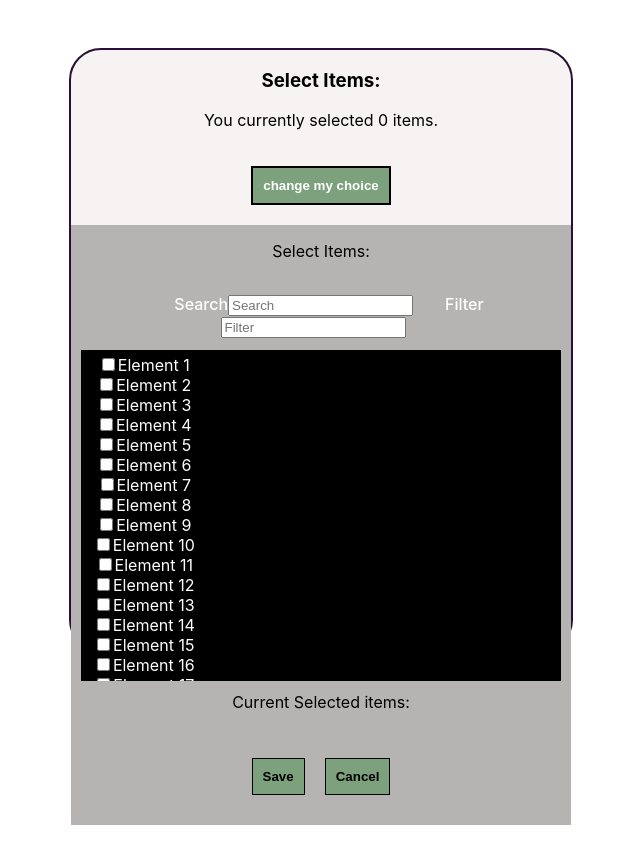
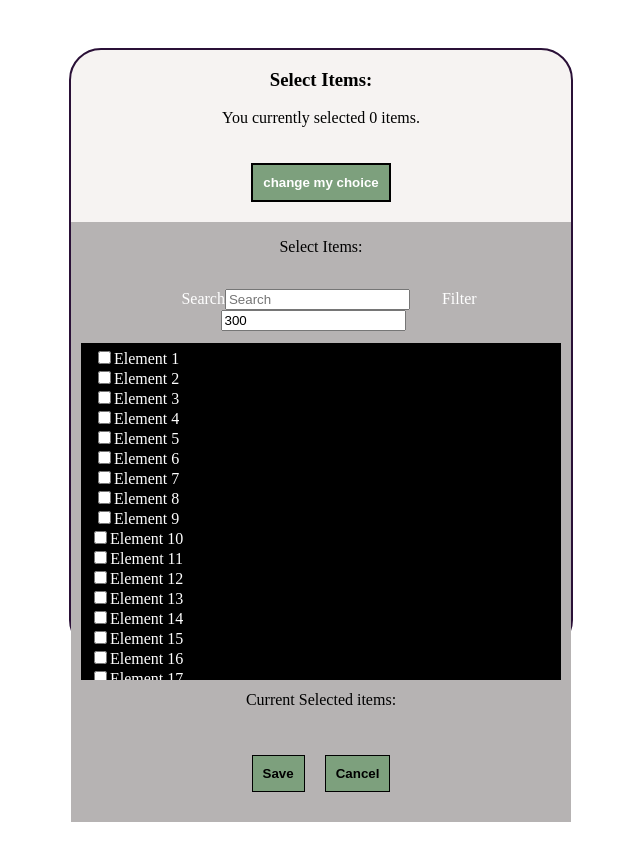
Before and after one commit to Picolina2019/widget, a React (Create React App) app: page / in a window 1280 px wide. Both pictures are taken after a click on the button "change my choice". Shown: the whole page, without its empty margins (319-959 px from the left). Before the commit the page ends 825 px from the top, so only its background shows below. Built offline with nearby package versions, Linux system fonts and the light colour scheme.

Commit message:
search fix

```diff
--- a/src/App.css
+++ b/src/App.css
@@ -14,8 +14,8 @@
 .buttons {
   background: black;
   color: white;
-  padding: 10px;
-  margin: 10px;
+  padding: 5px;
+  margin: 5px;
 }
 .button-change {
   margin: 20px 20px;
--- a/src/App.js
+++ b/src/App.js
@@ -11,6 +11,7 @@ function App() {
   const [dialog, setDialog] = useState(false);
   const [isSelected, setIsSelected] = useState(initialStateSelected);
   const [selectedElementsList, setSelectedElementsList] = useState([]);
+
 
   console.log(isSelected);
   console.log(selectedElementsList);
--- a/src/Dialog/Dialog.jsx
+++ b/src/Dialog/Dialog.jsx
@@ -1,4 +1,4 @@
-import React from 'react';
+import React, { useEffect, useState } from 'react';
 import styles from './Dialog.module.css';
 // const Dialog = React.memo(function Dialog({elements}) {
 const Dialog = ({
@@ -10,6 +10,9 @@ const Dialog = ({
   selectedCount,
   setIsSelected,
 }) => {
+  const [searchElement, setSearchElement] = useState('');
+  const [searchResult, setSearchResult] = useState(elements);
+  const [filterAmount, setFilterAmount] = useState(300);
   const disabled = selectedCount >= 3;
 
   const handleChange = (index) => {
@@ -18,6 +21,19 @@ const Dialog = ({
       [index]: !isSelected[index],
     });
   };
+  const handleChangeInput = (event) => {
+    setSearchElement(event.target.value);
+  };
+  const handleFilterChange = (e) => {
+    setFilterAmount(e.target.value);
+  };
+  useEffect(() => {
+    setSearchResult(
+      elements.filter((element) =>
+        element.toLowerCase().split(' ').join('').includes(searchElement)
+      )
+    );
+  }, [searchElement, elements]);
 
   return (
     <div className={styles.container}>
@@ -29,10 +45,9 @@ const Dialog = ({
             Search
             <input
               type='text'
-              id='search'
               placeholder='Search'
-              // value={searchTerm}
-              onChange={handleChange}
+              value={searchElement}
+              onChange={handleChangeInput}
             />
           </label>
         </span>
@@ -41,16 +56,15 @@ const Dialog = ({
             Filter
             <input
               type='text'
-              id='filter'
               placeholder='Filter'
-              // value={searchTerm}
-              onChange={handleChange}
+              value={filterAmount}
+              onChange={handleFilterChange}
             />
           </label>
         </span>
       </div>
       <div className={styles.scroll}>
-        {elements.map((el, index) => (
+        {searchResult.map((el, index) => (
           <div key={el}>
             <input
               type='checkbox'
--- a/src/Dialog/Dialog.module.css
+++ b/src/Dialog/Dialog.module.css
@@ -2,6 +2,7 @@
   display: grid;
   justify-content: center;
   align-items: center;
+
   background-color: rgb(182, 179, 179);
   width: 500px;
   height: 100%;
--- a/src/index.css
+++ b/src/index.css
@@ -1,11 +1,10 @@
-body {
+body,
+html,
+header {
   margin: 0;
   text-align: center;
-  font-family: -apple-system, BlinkMacSystemFont, 'Segoe UI', 'Roboto', 'Oxygen',
-    'Ubuntu', 'Cantarell', 'Fira Sans', 'Droid Sans', 'Helvetica Neue',
-    sans-serif;
-  -webkit-font-smoothing: antialiased;
-  -moz-osx-font-smoothing: grayscale;
+  width: 100%; height: 100vh;
+
 }
 
 code {
```
